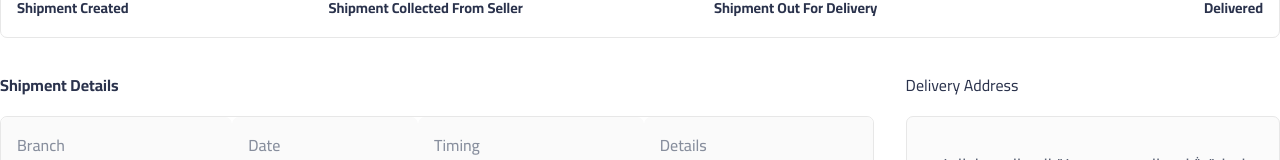
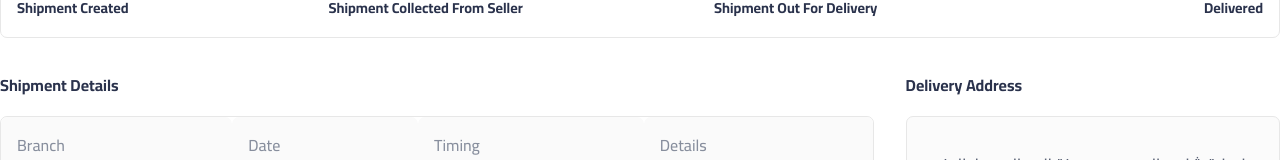
Before and after one commit to sarahishamsaied/bosta-assessment, a React (Create React App) app: page / in a window 1280 px wide. Shown: the part 325-485 px from the top of the page. Built offline with nearby package versions, Linux system fonts and the light colour scheme; no server answers.

Commit message:
made delivery address title bolder

```diff
--- a/src/screens/TrackShimpment/TrackShipment.tsx
+++ b/src/screens/TrackShimpment/TrackShipment.tsx
@@ -60,7 +60,9 @@ const TrackShimpment = (props: Props) => {
             />
           </BottomLayoutTableItem>
           <DeliveryAddressContainer>
-            <Heading size="small">{t("DeliveryAddress")}</Heading>
+            <Heading size="small" bold={true} color="#2a324c">
+              {t("DeliveryAddress")}
+            </Heading>
             <Card color="#fbfbfb">
               <Text
                 properties={{
```
